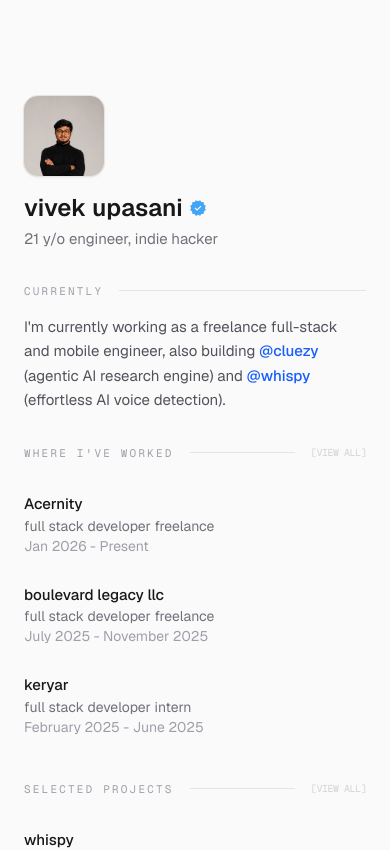
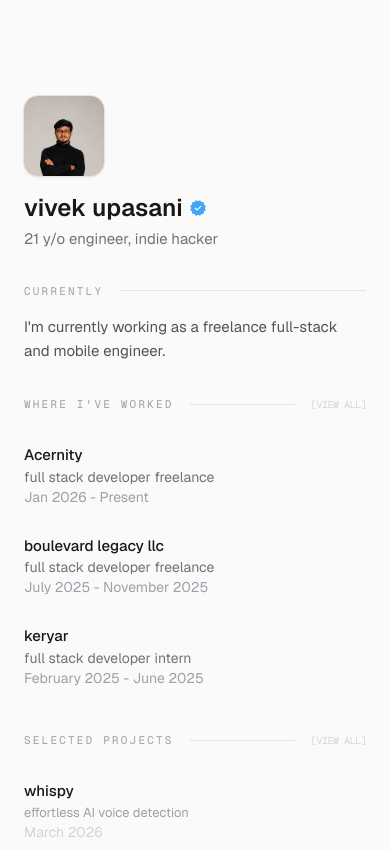
Before and after one commit to vivekupasani/portfolio-v2, a Next.js app: page / in a window 390 px wide. Shown: the top 850 px of the page. Built offline with nearby package versions, Linux system fonts and the light colour scheme.

Commit message:
fix: currenlty section text

```diff
--- a/components/Home-Client.tsx
+++ b/components/Home-Client.tsx
@@ -82,7 +82,8 @@ export default function HomeClient() {
                 <motion.div variants={fadeUp} className="mt-8">
                     <Title title="currently" />
                     <p className="mt-4 text-zinc-600 leading-relaxed text-[15px]">
-                        I&apos;m currently working as a freelance full-stack and mobile engineer, also
+                        I&apos;m currently working as a freelance full-stack and mobile engineer<span className="inline md:hidden">.</span><span className="hidden md:inline">
+                            , also
                             building{" "}
                             <Link
                                 href="https://app.cluezy.site"
@@ -100,6 +101,7 @@ export default function HomeClient() {
                                 @whispy
                             </Link>
                             {" "}(effortless AI voice detection).
+                        </span>
                     </p>
                 </motion.div>
 
```
Lines whose indentation alone changed are shown as unchanged.
